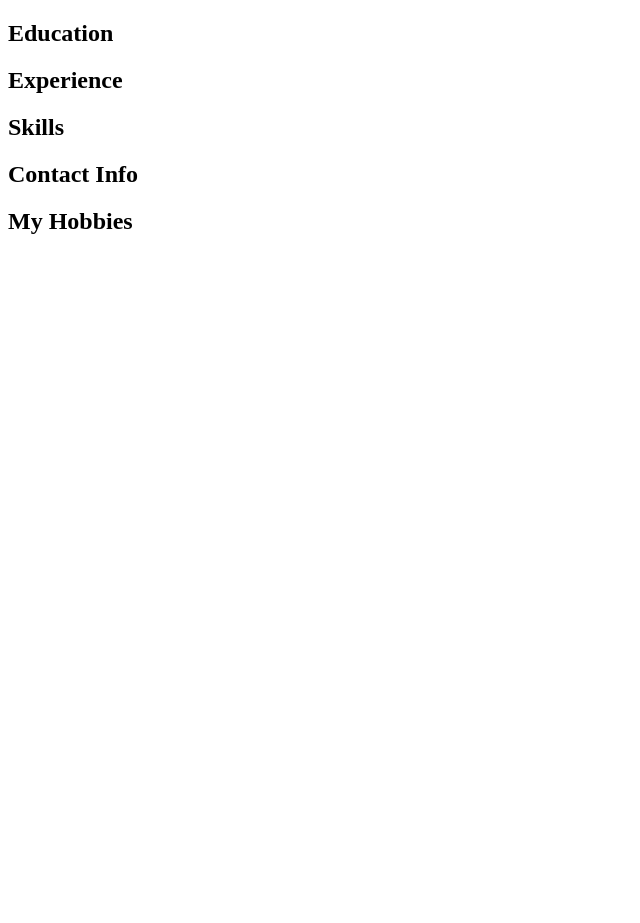
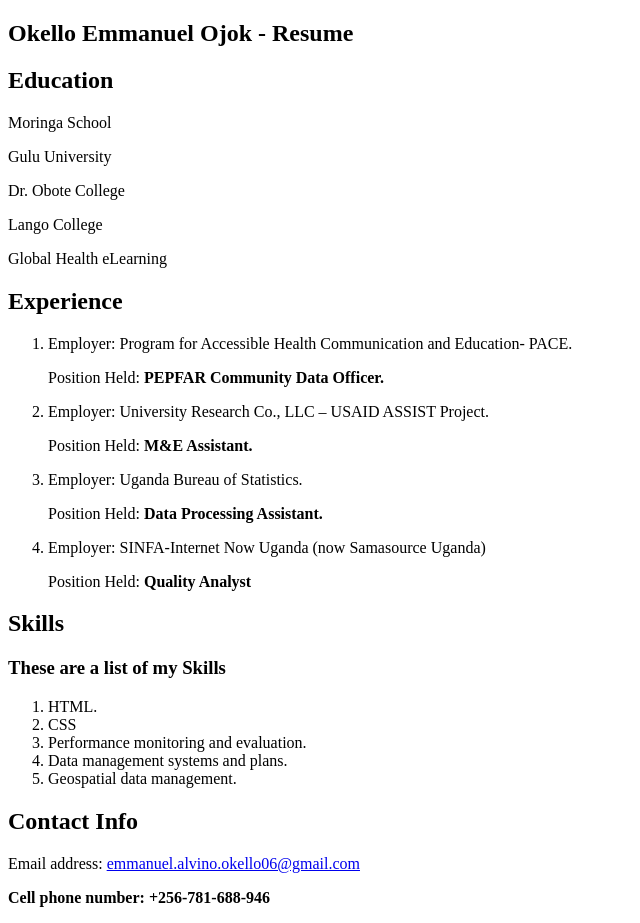
Before and after one commit to Okello-Ojok/resume, a plain HTML site: page index.html in a window 1280 px wide. Shown: the whole page, without its empty margins (0-640 px from the left). Before the commit the page ends 800 px from the top, so only its background shows below. Drawn offline with Linux system fonts and the light colour scheme.

Commit message:
add content to the page in all sections

```diff
--- a/index.html
+++ b/index.html
@@ -7,28 +7,53 @@
   <body>
     <header>
       <nav>
-
+        <h1><strong>Okello Emmanuel Ojok - Resume</strong></h1>
       </nav>
     </header>
 
     <div>
       <h2>Education</h2>
+      <p>Moringa School</p>
+      <p>Gulu University</p>
+      <p>Dr. Obote College</p>
+      <p>Lango College</p>
+      <p>Global Health eLearning</p>
+
     </div>
 
     <div>
       <h2>Experience</h2>
+      <ol>
+        <li><p>Employer: Program for Accessible Health Communication and Education- PACE.</p>
+            <p>Position Held: <strong>PEPFAR Community Data Officer.</strong></p></li>
+        <li><p>Employer: University Research Co., LLC – USAID ASSIST Project.</p>
+            <p>Position Held: <strong>M&E Assistant.</strong></p></li>
+        <li><p>Employer: Uganda Bureau of Statistics.</p>
+            <p>Position Held: <strong>Data Processing Assistant.</strong></p></li>
+        <li><p>Employer: SINFA-Internet Now Uganda (now Samasource Uganda)</p>
+            <p>Position Held: <strong>Quality Analyst </strong></p></li>
+
+      </ol>
+
     </div>
 
     <div>
       <h2>Skills</h2>
+        <h3>These are a list of my Skills</h3>
+          <ol>
+            <li>HTML.</li>
+            <li>CSS</li>
+            <li>Performance monitoring and evaluation.</li>
+            <li>Data management systems and plans.</li>
+            <li>Geospatial data management.</li>
+
+          </ol>
     </div>
 
     <div>
       <h2>Contact Info</h2>
-    </div>
-
-    <div>
-      <h2>My Hobbies</h2>
+      <p>Email address: <a href="mailto:emmanuel.alvino.okello06@gmail.com">emmanuel.alvino.okello06@gmail.com</a></p>
+      <p><strong>Cell phone number: +256-781-688-946</strong></p>
     </div>
 
   </body>
```
Also changed, not shown: css/styles.css (added).
